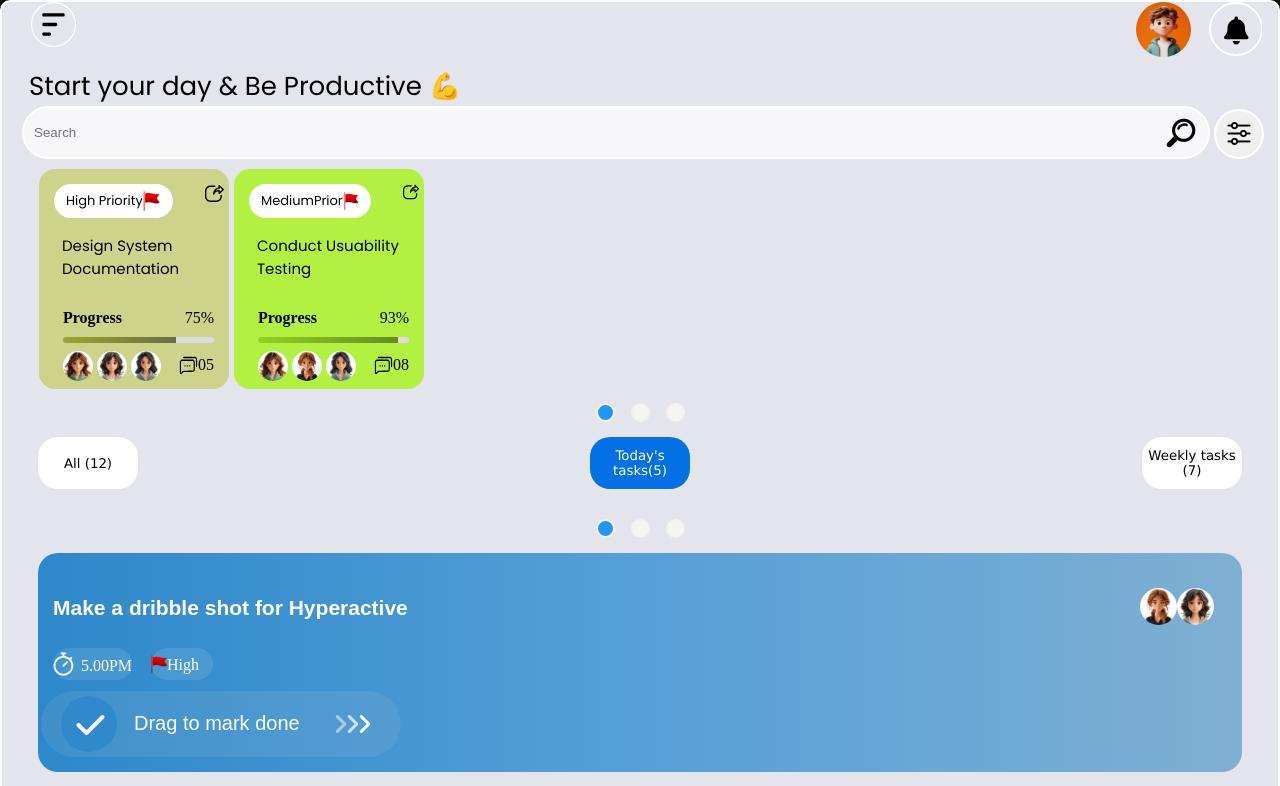
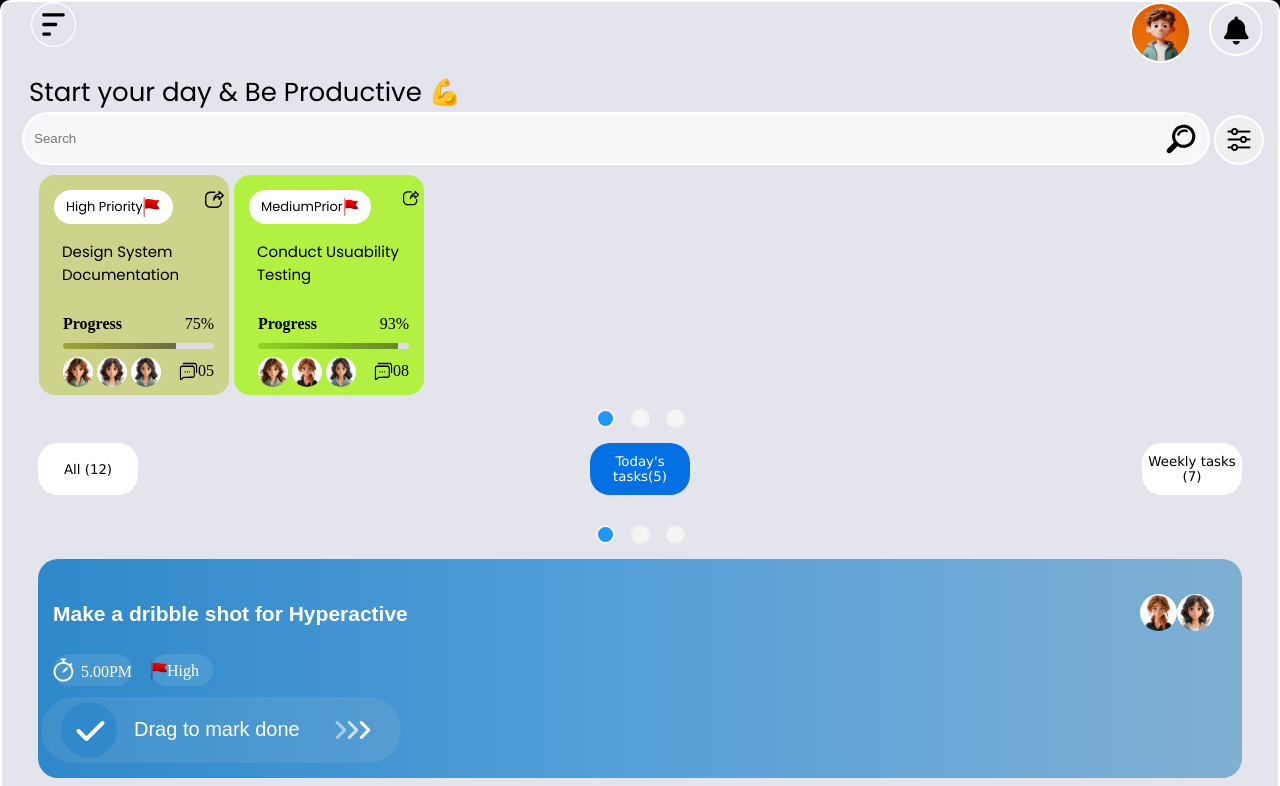
Before and after one commit to mrithul05/Taskman3, a plain HTML site: page index.html in a window 1280 px wide. Shown: the top 786 px of the page. Drawn offline with nearby package versions, Linux system fonts and the light colour scheme.

Commit message:
style(manypages):Fix the styling

```diff
--- a/css/index.css
+++ b/css/index.css
@@ -57,8 +57,9 @@ img, svg{
 }
 
 .image img{
-    width: 55px;
-    height: 55px;
+    width: 57px;
+    height: 57px;
+    border:2px solid white;
     border-radius:50%;
     object-fit: cover;
     aspect-ratio: 1/1;
```
